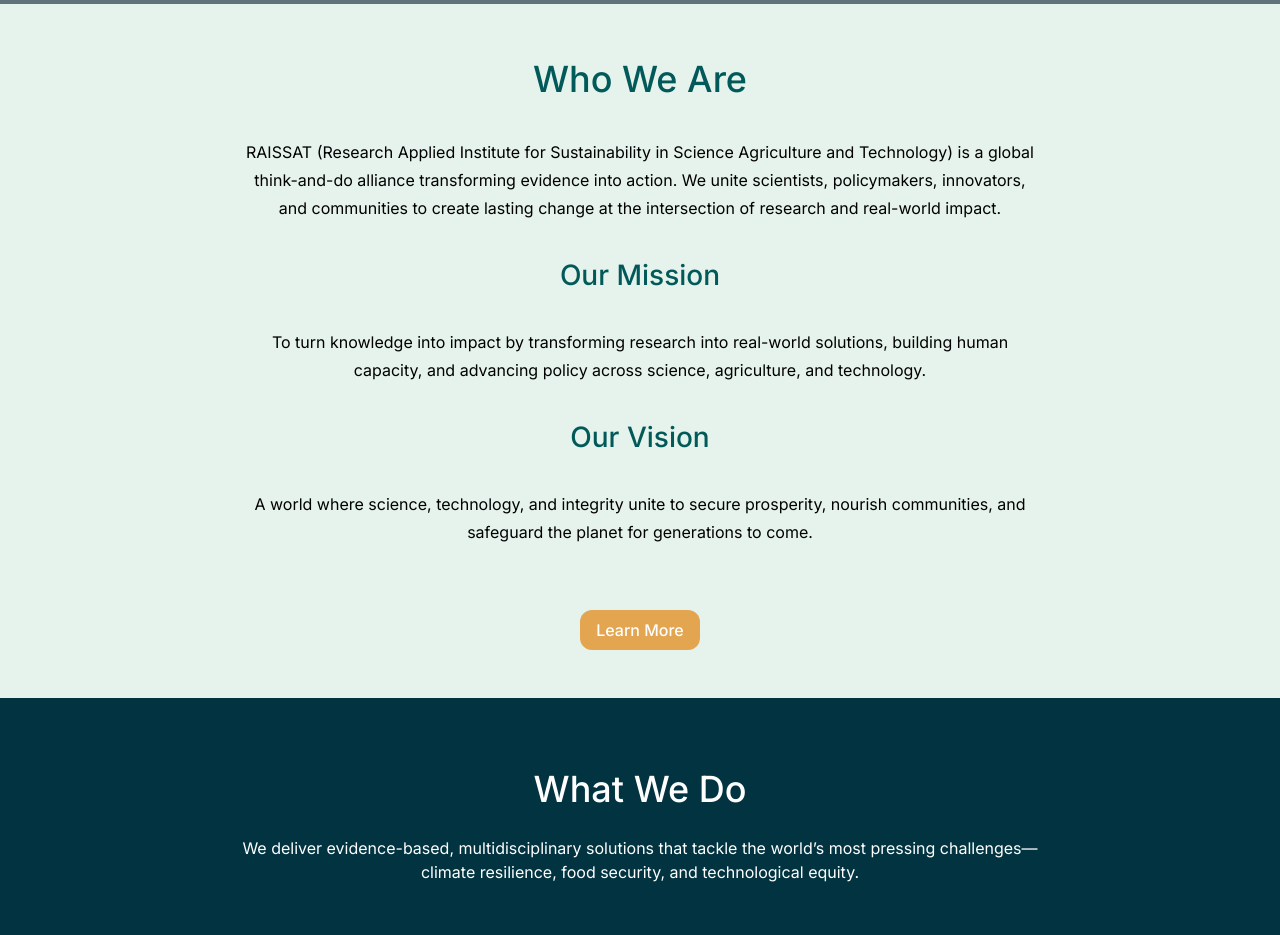
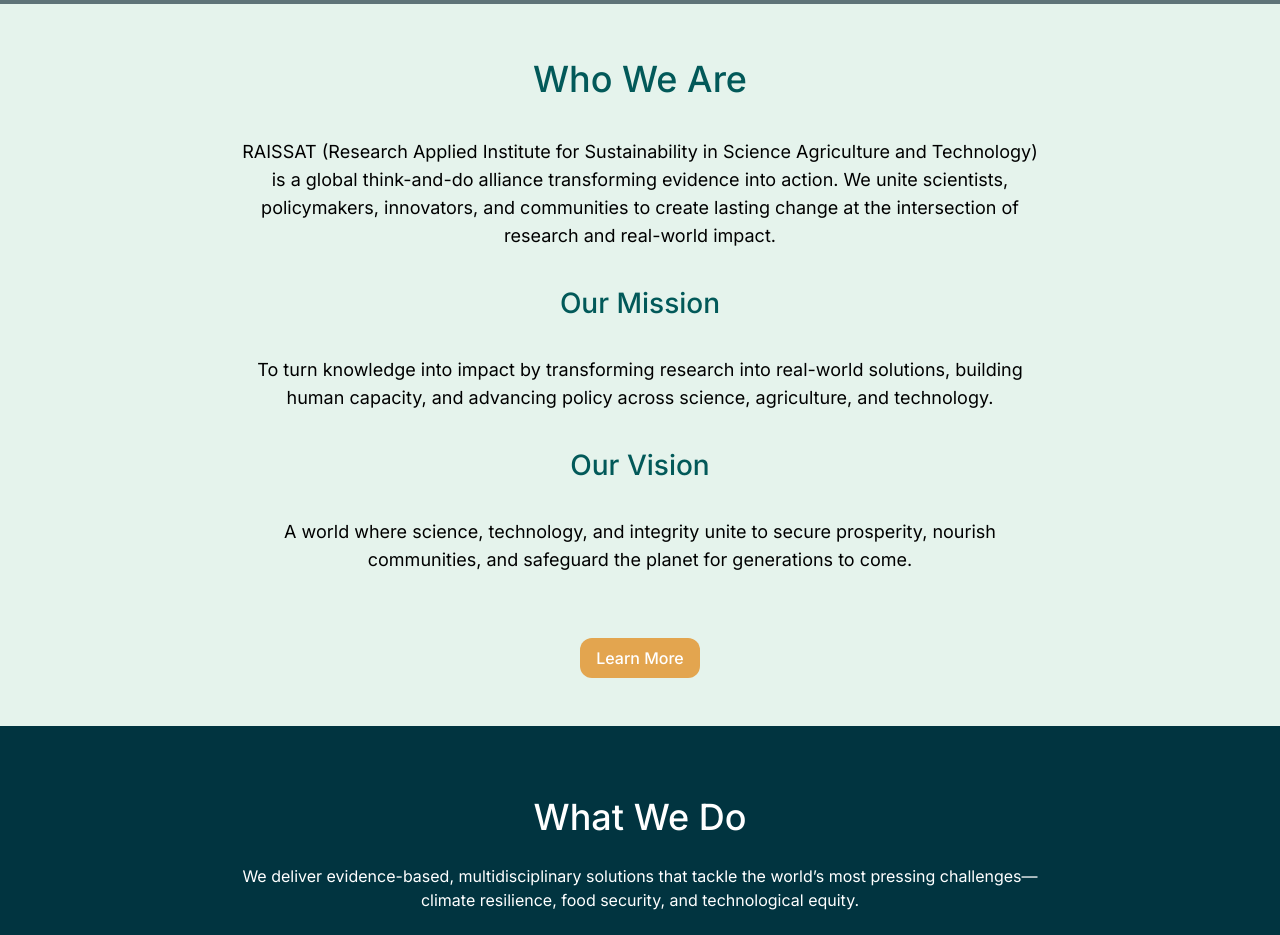
Before and after one commit to Amusah/Raissat, a React (Vite) app: page / in a window 1280 px wide. Shown: the part 860-1795 px from the top of the page. Built offline with nearby package versions, Linux system fonts and the light colour scheme; grey boxes are pictures that could not be loaded.

Commit message:
typo fixes

```diff
--- a/src/Components/AboutSummary.jsx
+++ b/src/Components/AboutSummary.jsx
@@ -15,7 +15,7 @@ const AboutSummary = () => {
         <h1 className="text-[36px] text-midnight-green font-medium">
           Who We Are
         </h1>
-        <p className="text-center leading-7">
+        <p className="text-center p leading-7">
           RAISSAT (Research Applied Institute for Sustainability in Science
           Agriculture and Technology) is a global think-and-do alliance
           transforming evidence into action. We unite scientists, policymakers,
@@ -26,7 +26,7 @@ const AboutSummary = () => {
         <h1 className="text-[28px] text-midnight-green font-medium">
           Our Mission
         </h1>
-        <p className="text-center leading-7">
+        <p className="text-center p leading-7">
           To turn knowledge into impact by transforming research into real-world
           solutions, building human capacity, and advancing policy across
           science, agriculture, and technology.
@@ -36,7 +36,7 @@ const AboutSummary = () => {
           Our Vision
         </h1>
 
-        <p className="text-center leading-7">
+        <p className="text-center p leading-7">
           A world where science, technology, and integrity unite to secure
           prosperity, nourish communities, and safeguard the planet for
           generations to come.
```
